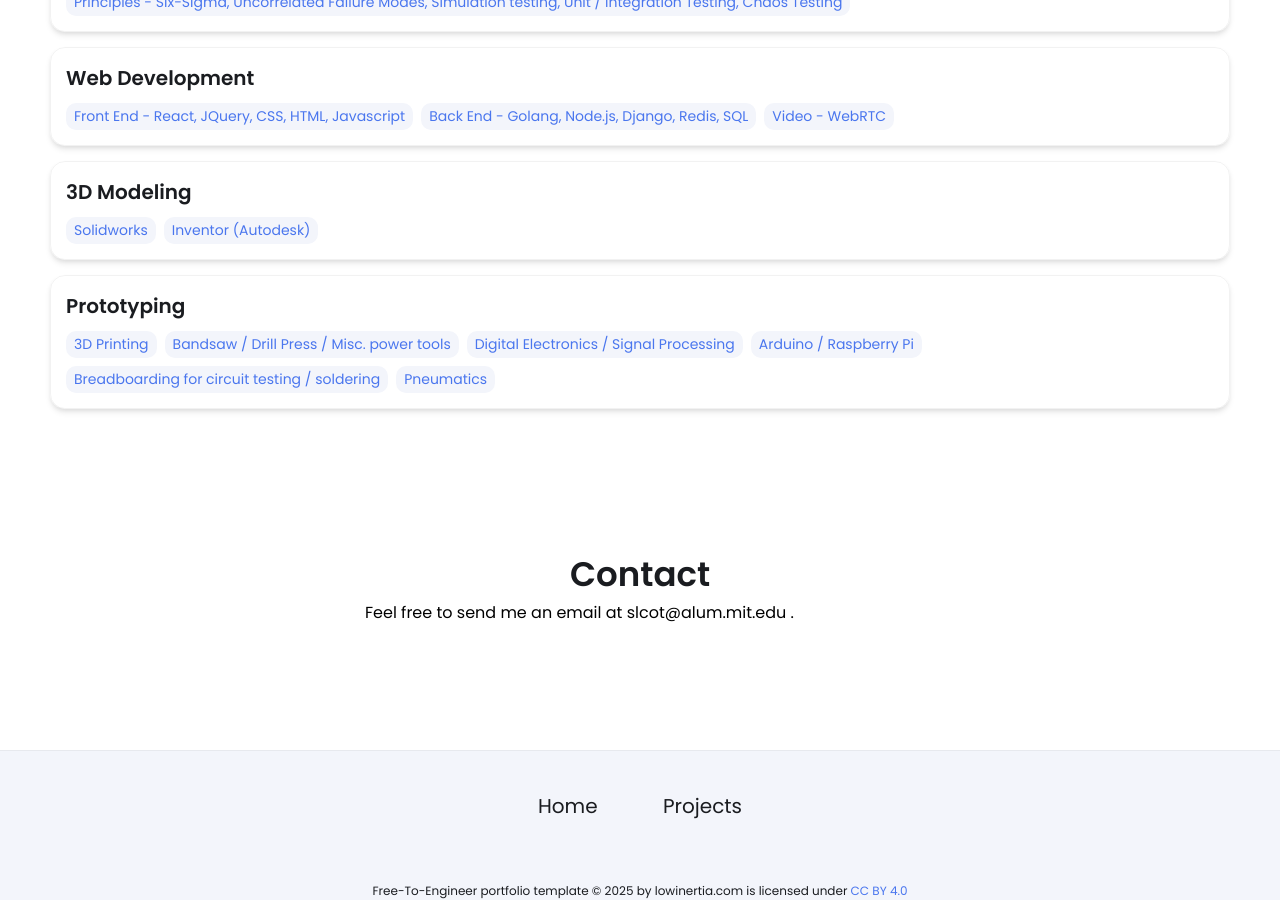
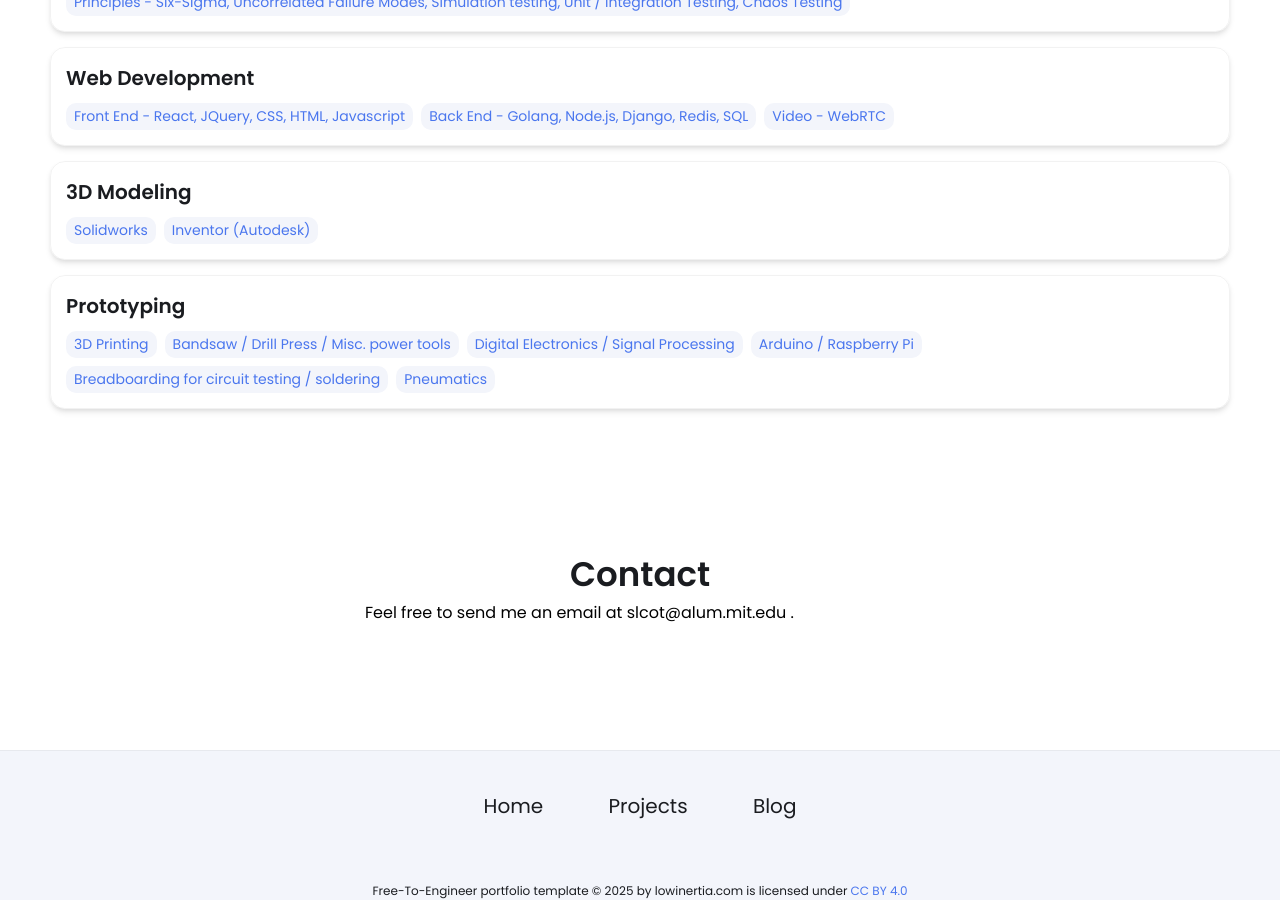
Before and after one commit to sebLopezCot/seblopezcot.github.io, a Jekyll site: the page built from index.html, in a window 1280 px wide and 900 px high, scrolled down 2825 px. Built offline with Jekyll 4.4.1, drawn with Linux system fonts in a browser that asks for light colours.

Commit message:
Fix footer

```diff
--- a/_includes/footer.html
+++ b/_includes/footer.html
@@ -6,6 +6,9 @@
             </a>
             <a href="/projects/">
                 <span>Projects</span>
+            </a>
+            <a href="/blog/">
+                <span>Blog</span>
             </a>
             <!-- <a href={{site.resume-url}} target="_blank" rel="noopener noreferrer">
                 <span>Resume</span>
```
